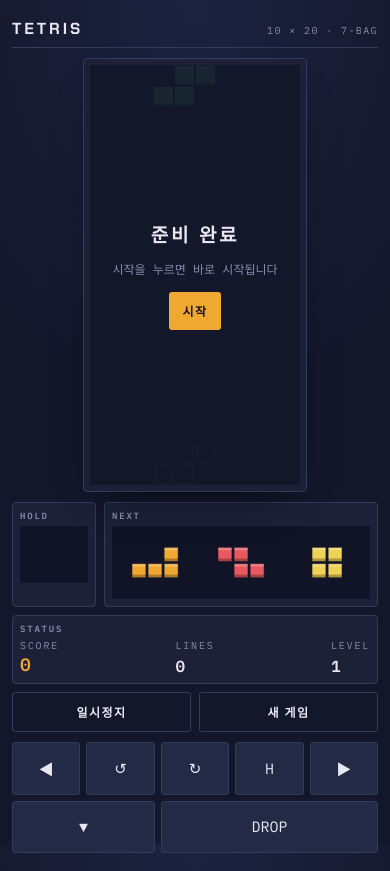
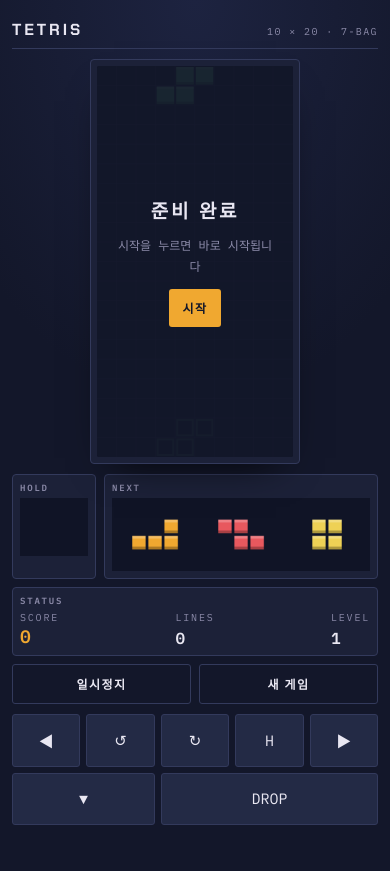
Before and after one commit to josojung/tetris, a plain HTML site: page index.html in a window 390 px wide. After the commit the page ends 844 px from the top, so only its background shows below. Drawn offline with Linux system fonts and the light colour scheme.

Commit message:
Size the board from leftover space on phones
A fixed dvh fraction left the content 36px taller than the viewport on a
375x812 screen, clipping the DROP button. Measure what the rest of the UI
actually uses and give the board the remainder, re-measuring on resize,
orientation change, and once webfonts land.

Co-Authored-By: Claude Opus 5 <noreply@anthropic.com>

```diff
--- a/index.html
+++ b/index.html
@@ -283,10 +283,11 @@
     .board-wrap{padding:6px;width:-moz-fit-content;width:fit-content;max-width:100%;margin:0 auto;}
     .overlay{inset:6px;padding:16px;}
     .overlay h2{font-size:19px;}
+    /* starting guess for first paint; fitBoard() measures the real leftover space */
     #board{
       width:auto;
-      height:min(50vh, 420px);
-      height:min(50dvh, 420px);
+      height:min(46vh, 420px);
+      height:min(46dvh, 420px);
     }
 
     .rail{flex-direction:row;flex-wrap:wrap;gap:8px;}
@@ -305,7 +306,7 @@
   }
 
   @media (max-width:640px) and (max-height:720px){
-    #board{height:min(43vh, 360px); height:min(43dvh, 360px);}
+    #board{height:min(40vh, 360px); height:min(40dvh, 360px);}
     .pad button{padding:12px 0;}
   }
 
@@ -777,6 +778,27 @@
     }
   }
 
+  /* On phones the board takes whatever vertical space the rest of the UI leaves,
+     so the pad never falls off the bottom of the screen. */
+  var cabinet = document.querySelector(".cabinet");
+
+  function fitBoard(){
+    if(!narrow.matches){
+      boardCv.style.height = "";
+      return;
+    }
+    var cs = window.getComputedStyle(document.body);
+    var avail = window.innerHeight - parseFloat(cs.paddingTop) - parseFloat(cs.paddingBottom);
+    var used = cabinet.getBoundingClientRect().height - boardCv.getBoundingClientRect().height;
+    var h = Math.round(Math.max(260, Math.min(440, avail - used - 2)));
+    boardCv.style.height = h + "px";
+  }
+
+  function relayout(){
+    fitBoard();
+    draw();
+  }
+
   function draw(){
     drawBoard();
     if(!S) return;
@@ -903,15 +925,17 @@
   pauseBtn.addEventListener("click", togglePause);
   resetBtn.addEventListener("click", restart);
 
-  window.addEventListener("resize", draw);
-  window.addEventListener("orientationchange", function(){ setTimeout(draw, 250); });
-  if(narrow.addEventListener) narrow.addEventListener("change", draw);
+  window.addEventListener("resize", relayout);
+  window.addEventListener("orientationchange", function(){ setTimeout(relayout, 250); });
+  if(narrow.addEventListener) narrow.addEventListener("change", relayout);
   document.addEventListener("visibilitychange", function(){
     if(document.hidden && S && S.mode === "playing") togglePause();
   });
 
   newGame();
-  draw();
+  relayout();
+  /* webfonts change the header height, so measure again once they land */
+  if(document.fonts && document.fonts.ready) document.fonts.ready.then(relayout);
   requestAnimationFrame(tick);
 })();
 </script>
```
